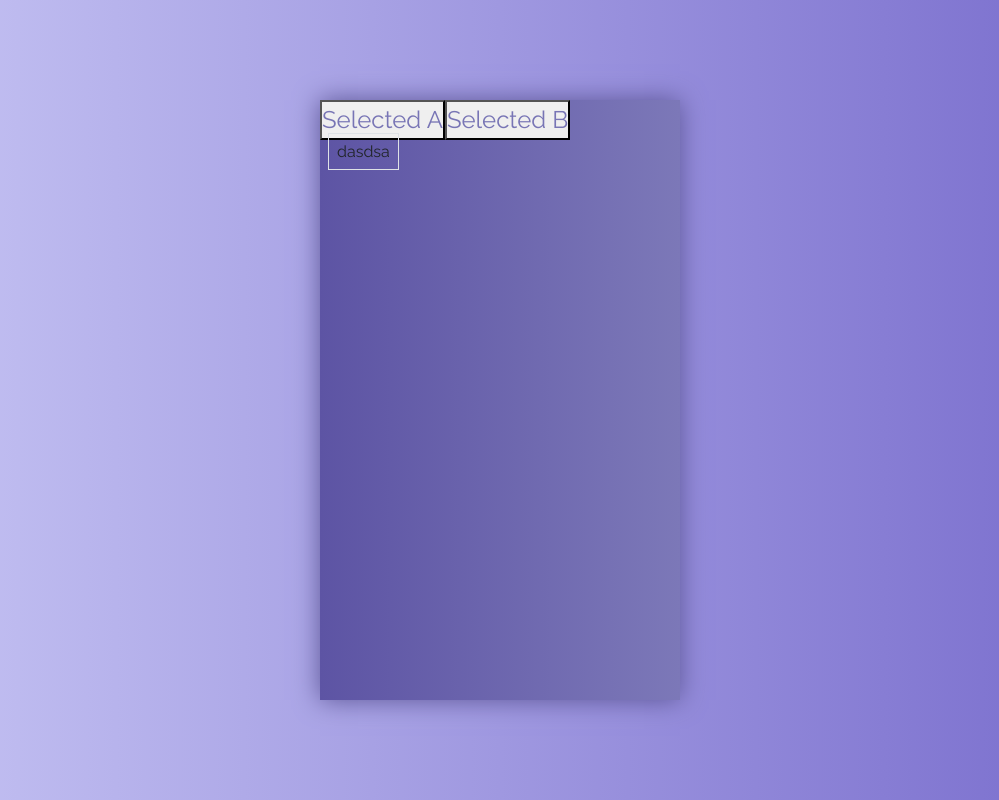
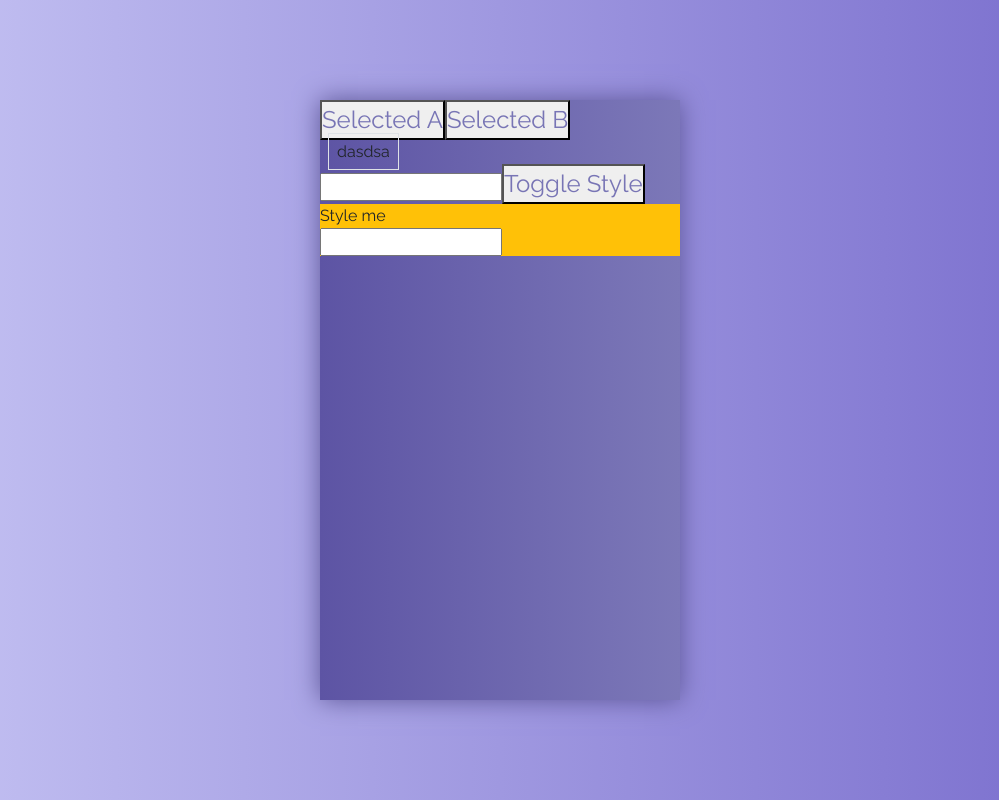
Before and after one commit to NsdHSO/octo-tribble, a plain HTML site: page index.html in a window 1280 px wide. Shown: the whole page, without its empty margins (140-1139 px from the left). Drawn offline with nearby package versions, Linux system fonts and the light colour scheme.

Commit message:
chore:🌻 added inline style

```diff
--- a/app.js
+++ b/app.js
@@ -70,8 +70,23 @@ Vue.createApp({
   data(){
     return {
       boxASelected: false,
-      boxBSelected: false
+      boxBSelected: false,
+      dataInput: '',
+      hiddenP:false,
+      styleP: ''
     }
+  },
+  computed:{
+      dataInputs(){
+        console.log(
+          this.dataInput
+        );
+        if(this.dataInput === 'user1')
+          return 'bg-danger'
+        else{
+          return 'bg-warning'
+        }
+      }
   },
   methods: {
     boxSelected (event){
@@ -80,6 +95,9 @@ Vue.createApp({
         else if( event === 'B'){
           this.boxBSelected = !this.boxBSelected;
         }
+    },
+    toggleState(){
+      this.hiddenP = !this.hiddenP
     }
   }
 
--- a/index.html
+++ b/index.html
@@ -23,6 +23,19 @@
         :style="{borderColor: boxASelected ? 'red': 'blue'}" class="p-2 m-2 border">
           dasdsa
         </span>
+        <div>
+          <input v-model="dataInput" />
+          <button class="button__icon  m-0" @click="toggleState()">Toggle Style</button>
+        </div>
+        <div :class = "dataInputs">
+          Style me
+          <p :class="{'d-none': hiddenP}">
+            <input v-model="styleP" />
+
+            <p :style="{backgroundColor:styleP}">{{styleP}}</p>
+          </p>
+        </div>
+        {{this.dataInput}}
       </div>
 
 
```
